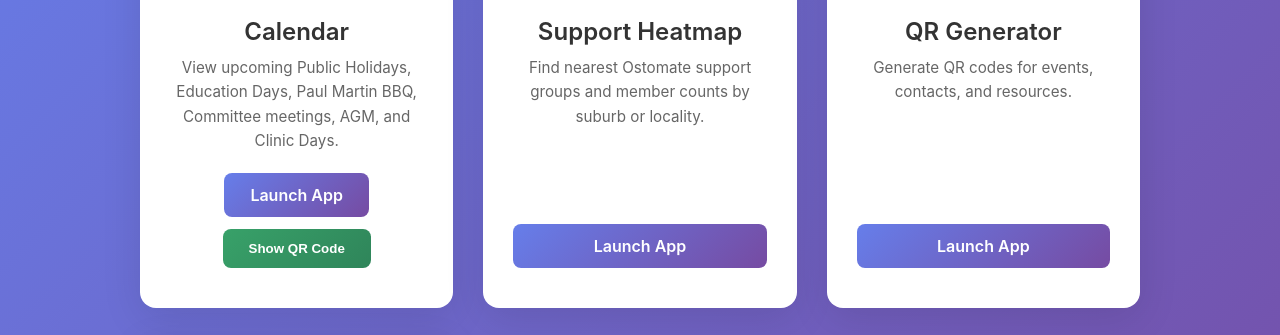
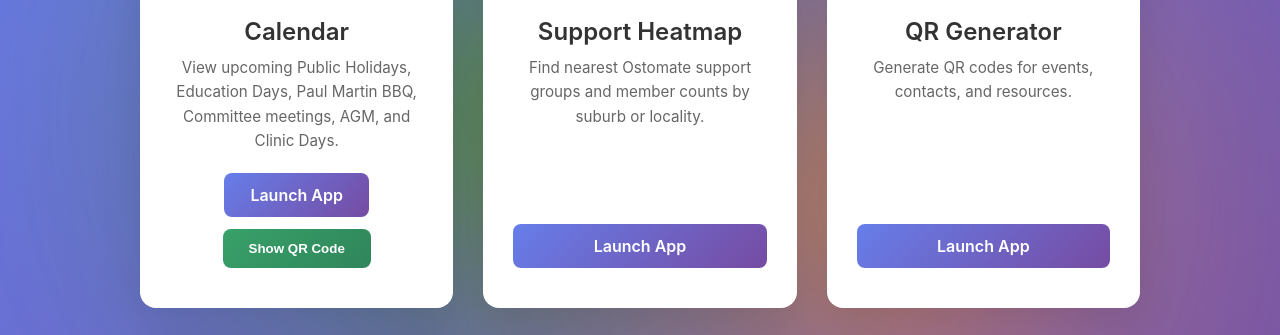
Before and after one commit to FraknToastr/Ileostomy-Association, a plain HTML site: page index.html in a window 1280 px wide. Shown: the part 273-608 px from the top of the page. Drawn offline with Linux system fonts and the light colour scheme.

Commit message:
Add rainbow plasma background

```diff
--- a/index.html
+++ b/index.html
@@ -20,11 +20,80 @@
             align-items: center;
             justify-content: center;
             padding: 20px;
+            position: relative;
+            overflow-x: hidden;
+            isolation: isolate;
+        }
+
+        .plasma {
+            position: fixed;
+            z-index: -1;
+            pointer-events: none;
+            border-radius: 50%;
+            opacity: 0.72;
+            filter: blur(54px);
+            will-change: transform, filter;
+        }
+
+        .plasma-a {
+            width: min(82vw, 900px);
+            aspect-ratio: 1;
+            top: -28vh;
+            left: -18vw;
+            background: radial-gradient(circle, rgba(255, 79, 118, 0.94) 0%, rgba(255, 79, 118, 0.3) 30%, rgba(255, 79, 118, 0) 68%);
+            animation: plasma-drift-a 17s ease-in-out infinite;
+        }
+
+        .plasma-b {
+            width: min(86vw, 940px);
+            aspect-ratio: 1;
+            right: -22vw;
+            bottom: -34vh;
+            background: radial-gradient(circle, rgba(255, 132, 62, 0.94) 0%, rgba(255, 132, 62, 0.3) 31%, rgba(255, 132, 62, 0) 70%);
+            animation: plasma-drift-b 21s ease-in-out infinite;
+        }
+
+        @keyframes plasma-drift-a {
+            0% {
+                transform: translate(0, 0) scale(1);
+            }
+
+            36% {
+                transform: translate(22vw, 22vh) scale(1.2);
+            }
+
+            70% {
+                transform: translate(34vw, 8vh) scale(1.1);
+            }
+
+            100% {
+                transform: translate(0, 0) scale(1);
+            }
+        }
+
+        @keyframes plasma-drift-b {
+            0% {
+                transform: translate(0, 0) scale(1);
+            }
+
+            38% {
+                transform: translate(-22vw, -22vh) scale(1.16);
+            }
+
+            72% {
+                transform: translate(-8vw, -32vh) scale(1.22);
+            }
+
+            100% {
+                transform: translate(0, 0) scale(1);
+            }
         }
 
         .container {
             max-width: 1000px;
             width: 100%;
+            position: relative;
+            z-index: 1;
         }
 
         .header {
@@ -171,9 +240,21 @@
             border-radius: 16px;
             box-shadow: 0 20px 60px rgba(0, 0, 0, 0.4);
         }
+
+        @media (prefers-reduced-motion: reduce) {
+            .plasma {
+                animation: none;
+            }
+
+            .app-card {
+                transition: none;
+            }
+        }
     </style>
 </head>
 <body>
+<div class="plasma plasma-a" aria-hidden="true"></div>
+<div class="plasma plasma-b" aria-hidden="true"></div>
 <div class="container">
     <div class="header">
         <h1>Ileostomy Association</h1>
@@ -245,6 +326,47 @@
 </div>
 
 <script>
+    const reducedMotionQuery = window.matchMedia("(prefers-reduced-motion: reduce)");
+    const rainbowHues = [0, 42, 94, 158, 210, 265, 315];
+
+    function animatePlasmaColour(plasma, initialHue) {
+        let currentHue = initialHue;
+        plasma.style.filter = `blur(54px) hue-rotate(${currentHue}deg)`;
+
+        function transition() {
+            if (reducedMotionQuery.matches) {
+                plasma.style.filter = "blur(54px)";
+                return;
+            }
+
+            let nextHue = rainbowHues[Math.floor(Math.random() * rainbowHues.length)];
+            while (nextHue === currentHue) {
+                nextHue = rainbowHues[Math.floor(Math.random() * rainbowHues.length)];
+            }
+
+            const duration = 6000 + Math.random() * 5000;
+            const animation = plasma.animate(
+                [
+                    { filter: `blur(54px) hue-rotate(${currentHue}deg)` },
+                    { filter: `blur(54px) hue-rotate(${nextHue}deg)` }
+                ],
+                { duration, easing: "ease-in-out", fill: "forwards" }
+            );
+
+            animation.finished.then(() => {
+                currentHue = nextHue;
+                plasma.style.filter = `blur(54px) hue-rotate(${currentHue}deg)`;
+                animation.cancel();
+                transition();
+            }).catch(() => {});
+        }
+
+        transition();
+    }
+
+    animatePlasmaColour(document.querySelector(".plasma-a"), 0);
+    animatePlasmaColour(document.querySelector(".plasma-b"), 42);
+
     const calendarBtn = document.getElementById("showCalendarQrBtn");
     const calendarModal = document.getElementById("calendarQrModal");
 
```
